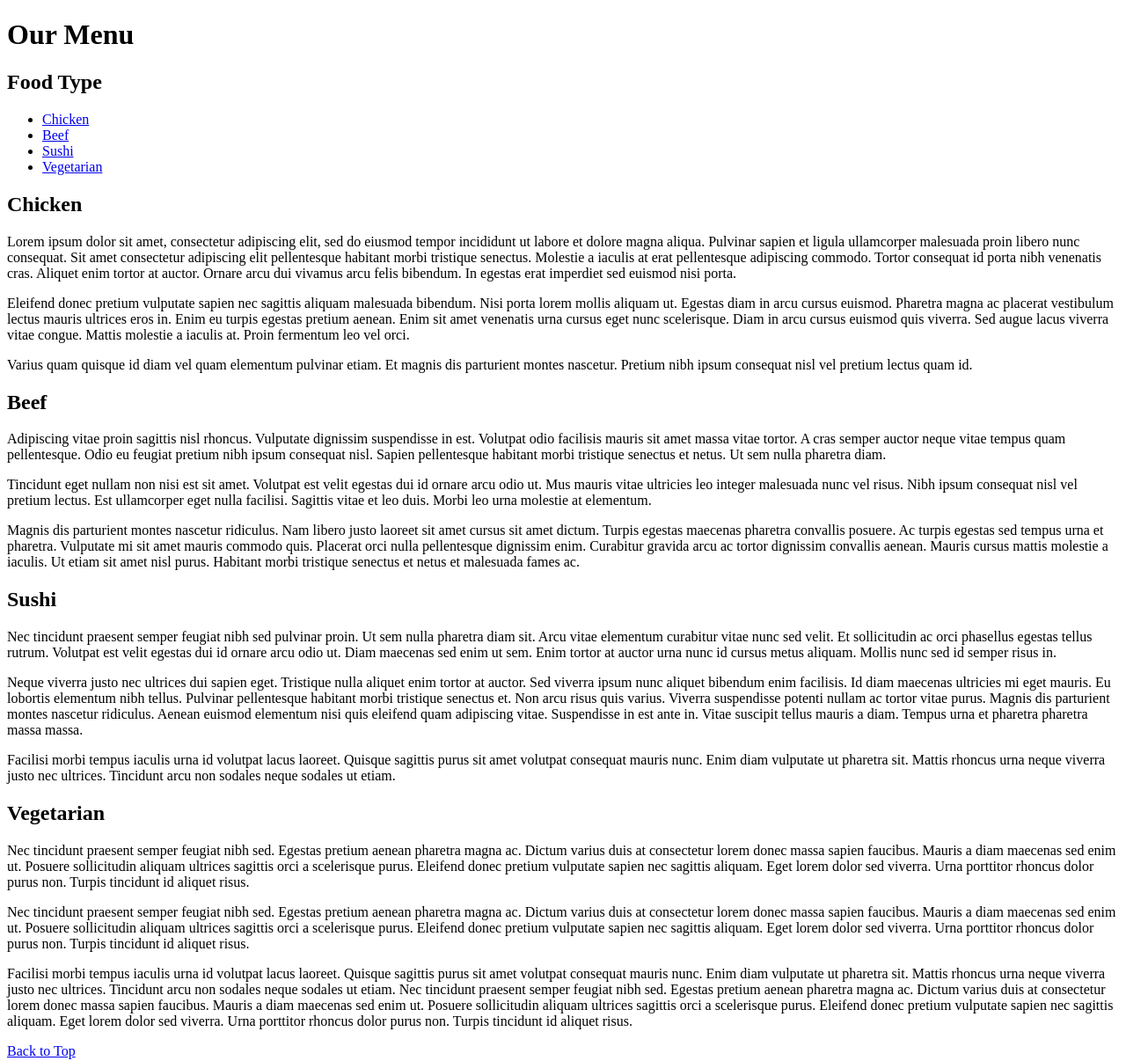
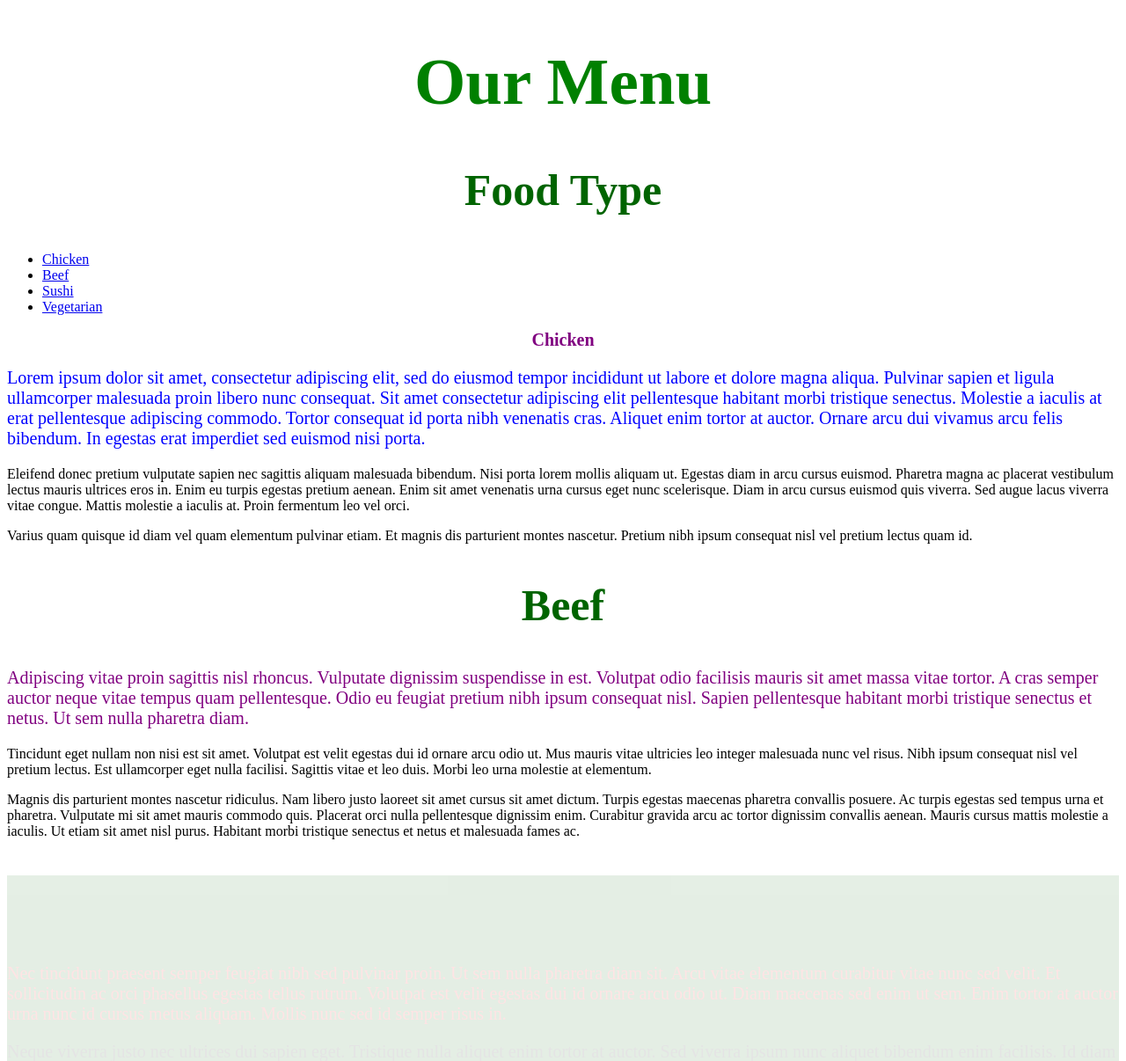
Before and after one commit to ProfessorUnicorn/coursera-test, a plain HTML site: page module2assignment.html in a window 1280 px wide. Shown: the top 1206 px of the page at 88% size. Drawn offline with Linux system fonts and the light colour scheme.

Commit message:
CSS style added

```diff
--- a/module2assignment.html
+++ b/module2assignment.html
@@ -13,6 +13,54 @@
     <head>
         <meta charset="utf8">
         <title>Eat at Skippy's</title> <!--- browser tab -->
+
+        <!-- CSS Specifications i.e. style sheet-->
+        <style>
+            .blue {
+                color: blue;
+                font-size: 20px;
+                width: 300 px;
+            }
+
+            .red {
+                color: red;
+                font-size: 20px;
+                width: 150 px;
+            }
+
+            .purple {
+                color: purple;
+                font-size: 20px;
+                width: 200 px;
+            }
+
+            #sushi_menu {
+                color: black;
+                font-size: 20px;
+                width: 100 px;
+                background-color: darkgreen;
+                opacity: .1;
+            }
+
+            h1 {
+                color: green;
+                font-size: 75px;
+                text-align:center;
+            }
+
+            h2 {
+                color: darkgreen;
+                font-size: 50px;
+                text-align:center;
+            }
+
+            p {
+                color: black;
+                text-align: "center";
+            }
+
+        </style>
+
     </head>
 
     <!--- Website Body, all the content on the page -->
@@ -34,9 +82,13 @@
 
         <!-- Chicken Section -->
         <section id="chicken_menu">
-            <h2>Chicken</h2>
+            <h2
+                class="purple"
+                >Chicken</h2>
 
-            <p>Lorem ipsum dolor sit amet, consectetur adipiscing elit, sed do eiusmod tempor incididunt ut labore et dolore magna aliqua. Pulvinar sapien et ligula ullamcorper malesuada proin libero nunc consequat. Sit amet consectetur adipiscing elit pellentesque habitant morbi tristique senectus. Molestie a iaculis at erat pellentesque adipiscing commodo. Tortor consequat id porta nibh venenatis cras. Aliquet enim tortor at auctor. Ornare arcu dui vivamus arcu felis bibendum. In egestas erat imperdiet sed euismod nisi porta.
+            <p
+                class="blue"
+                >Lorem ipsum dolor sit amet, consectetur adipiscing elit, sed do eiusmod tempor incididunt ut labore et dolore magna aliqua. Pulvinar sapien et ligula ullamcorper malesuada proin libero nunc consequat. Sit amet consectetur adipiscing elit pellentesque habitant morbi tristique senectus. Molestie a iaculis at erat pellentesque adipiscing commodo. Tortor consequat id porta nibh venenatis cras. Aliquet enim tortor at auctor. Ornare arcu dui vivamus arcu felis bibendum. In egestas erat imperdiet sed euismod nisi porta.
             </p>
 
             <p>Eleifend donec pretium vulputate sapien nec sagittis aliquam malesuada bibendum. Nisi porta lorem mollis aliquam ut. Egestas diam in arcu cursus euismod. Pharetra magna ac placerat vestibulum lectus mauris ultrices eros in. Enim eu turpis egestas pretium aenean. Enim sit amet venenatis urna cursus eget nunc scelerisque. Diam in arcu cursus euismod quis viverra. Sed augue lacus viverra vitae congue. Mattis molestie a iaculis at. Proin fermentum leo vel orci.
@@ -51,7 +103,9 @@
         <section id="beef_menu">
             <h2>Beef</h2>
 
-            <p>Adipiscing vitae proin sagittis nisl rhoncus. Vulputate dignissim suspendisse in est. Volutpat odio facilisis mauris sit amet massa vitae tortor. A cras semper auctor neque vitae tempus quam pellentesque. Odio eu feugiat pretium nibh ipsum consequat nisl. Sapien pellentesque habitant morbi tristique senectus et netus. Ut sem nulla pharetra diam.
+            <p
+                class="purple"
+                >Adipiscing vitae proin sagittis nisl rhoncus. Vulputate dignissim suspendisse in est. Volutpat odio facilisis mauris sit amet massa vitae tortor. A cras semper auctor neque vitae tempus quam pellentesque. Odio eu feugiat pretium nibh ipsum consequat nisl. Sapien pellentesque habitant morbi tristique senectus et netus. Ut sem nulla pharetra diam.
             </p>
 
             <p>Tincidunt eget nullam non nisi est sit amet. Volutpat est velit egestas dui id ornare arcu odio ut. Mus mauris vitae ultricies leo integer malesuada nunc vel risus. Nibh ipsum consequat nisl vel pretium lectus. Est ullamcorper eget nulla facilisi. Sagittis vitae et leo duis. Morbi leo urna molestie at elementum.
@@ -65,7 +119,9 @@
         <section id="sushi_menu">
             <h2>Sushi</h2>
 
-            <p>Nec tincidunt praesent semper feugiat nibh sed pulvinar proin. Ut sem nulla pharetra diam sit. Arcu vitae elementum curabitur vitae nunc sed velit. Et sollicitudin ac orci phasellus egestas tellus rutrum. Volutpat est velit egestas dui id ornare arcu odio ut. Diam maecenas sed enim ut sem. Enim tortor at auctor urna nunc id cursus metus aliquam. Mollis nunc sed id semper risus in.
+            <p
+                class="red"
+                >Nec tincidunt praesent semper feugiat nibh sed pulvinar proin. Ut sem nulla pharetra diam sit. Arcu vitae elementum curabitur vitae nunc sed velit. Et sollicitudin ac orci phasellus egestas tellus rutrum. Volutpat est velit egestas dui id ornare arcu odio ut. Diam maecenas sed enim ut sem. Enim tortor at auctor urna nunc id cursus metus aliquam. Mollis nunc sed id semper risus in.
             </p>
 
             <p>Neque viverra justo nec ultrices dui sapien eget. Tristique nulla aliquet enim tortor at auctor. Sed viverra ipsum nunc aliquet bibendum enim facilisis. Id diam maecenas ultricies mi eget mauris. Eu lobortis elementum nibh tellus. Pulvinar pellentesque habitant morbi tristique senectus et. Non arcu risus quis varius. Viverra suspendisse potenti nullam ac tortor vitae purus. Magnis dis parturient montes nascetur ridiculus. Aenean euismod elementum nisi quis eleifend quam adipiscing vitae. Suspendisse in est ante in. Vitae suscipit tellus mauris a diam. Tempus urna et pharetra pharetra massa massa.
@@ -91,7 +147,7 @@
 
         <!-- Navigation back to the top -->
         <nav>
-            <a href="#food_type">Back to Top</a>
+            <a href="#food_type">Back to Our Menu</a>
         </nav>
 
 
```
